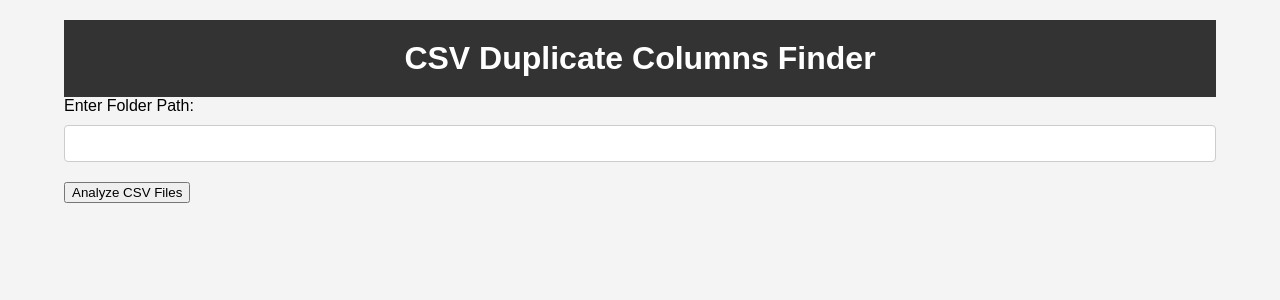
After one commit to abhishekkamtekar/DataMigrationTool, a Flask app: page /find_duplicate_columns in a window 1280 px wide. The commit adds this page. Shown: the top 300 px of the page. Run offline with Flask 3, Linux system fonts and the light colour scheme.

Commit message:
Add duplicate columns finder

```diff
--- a/app.py
+++ b/app.py
@@ -14,6 +14,7 @@ app = Flask(__name__)
 
 sf_connection = None
 empty_columns_results_storage = []
+duplicate_columns_results_storage = []
 
 # Setup for file uploads
 UPLOAD_FOLDER = 'uploads'
@@ -239,6 +240,29 @@ def find_empty_columns_in_csv(folder_path):
                 results.append({'filename': filename, 'empty_columns': empty_columns})
     return results
 
+
+def find_duplicate_columns_in_csv(folder_path):
+    results = []
+    for filename in os.listdir(folder_path):
+        if filename.endswith(".csv"):
+            file_path = os.path.join(folder_path, filename)
+            try:
+                df = pd.read_csv(file_path, dtype=str)
+            except UnicodeDecodeError:
+                df = pd.read_csv(file_path, dtype=str, encoding='latin-1')
+
+            duplicates = []
+            columns = list(df.columns)
+            for i in range(len(columns)):
+                for j in range(i + 1, len(columns)):
+                    col1 = df[columns[i]].fillna('')
+                    col2 = df[columns[j]].fillna('')
+                    if col1.equals(col2):
+                        duplicates.append((columns[i], columns[j]))
+
+            results.append({'filename': filename, 'duplicate_columns': duplicates})
+    return results
+
 @app.route('/find_empty_columns', methods=['GET', 'POST'])
 def find_empty_columns():
     global empty_columns_results_storage
@@ -265,6 +289,35 @@ def download_empty_columns_csv():
             zf.writestr(f"{result['filename']}_empty_columns.csv", csv_data)
     memory_file.seek(0)
     return send_file(memory_file, as_attachment=True, download_name='empty_columns.zip', mimetype='application/zip')
+
+
+@app.route('/find_duplicate_columns', methods=['GET', 'POST'])
+def find_duplicate_columns():
+    global duplicate_columns_results_storage
+    if request.method == 'POST':
+        folder_path = request.form['folder_path']
+        try:
+            results = find_duplicate_columns_in_csv(folder_path)
+            duplicate_columns_results_storage = results
+            return render_template('duplicate_columns_results.html', results=results)
+        except Exception as e:
+            return f"An error occurred: {str(e)}"
+    else:
+        return render_template('duplicate_columns_form.html')
+
+
+@app.route('/download_duplicate_columns_csv')
+def download_duplicate_columns_csv():
+    if not duplicate_columns_results_storage:
+        return "No results to download."
+    memory_file = io.BytesIO()
+    with zipfile.ZipFile(memory_file, 'w', zipfile.ZIP_DEFLATED) as zf:
+        for result in duplicate_columns_results_storage:
+            df = pd.DataFrame(result['duplicate_columns'], columns=['Column 1', 'Column 2'])
+            csv_data = df.to_csv(index=False)
+            zf.writestr(f"{result['filename']}_duplicate_columns.csv", csv_data)
+    memory_file.seek(0)
+    return send_file(memory_file, as_attachment=True, download_name='duplicate_columns.zip', mimetype='application/zip')
 
 @app.route('/salesforce_login', methods=['GET', 'POST'])
 def salesforce_login():
--- /dev/null
+++ b/templates/duplicate_columns_form.html
@@ -0,0 +1,20 @@
+<!DOCTYPE html>
+<html lang="en">
+<head>
+    <meta charset="UTF-8">
+    <title>Find Duplicate Columns in CSV</title>
+    <link rel="stylesheet" href="{{ url_for('static', filename='style.css') }}">
+</head>
+<body>
+<div class="container">
+    <header>
+        <h1>CSV Duplicate Columns Finder</h1>
+    </header>
+    <form action="/find_duplicate_columns" method="post" enctype="multipart/form-data">
+        <label for="folderPath">Enter Folder Path:</label>
+        <input type="text" id="folderPath" name="folder_path" required>
+        <button type="submit">Analyze CSV Files</button>
+    </form>
+</div>
+</body>
+</html>
--- a/templates/home.html
+++ b/templates/home.html
@@ -17,6 +17,7 @@
         <a href="/map_fields" class="action-button">Map Fields</a>
         <a href="/salesforce_login" class="action-button">Find out Number Of Objects with records</a>
         <a href="/find_empty_columns" class="action-button">Find Unused Fields</a>
+        <a href="/find_duplicate_columns" class="action-button">Find Duplicate Columns</a>
         <a href="/validate_data" class="action-button">Validate Data</a>
         <a href="/check_ozbee_columns" class="action-button">Check Ozbee Fields Data</a>
     </div>
```
Also changed, not shown: templates/duplicate_columns_results.html (added, +39 -0 lines).
